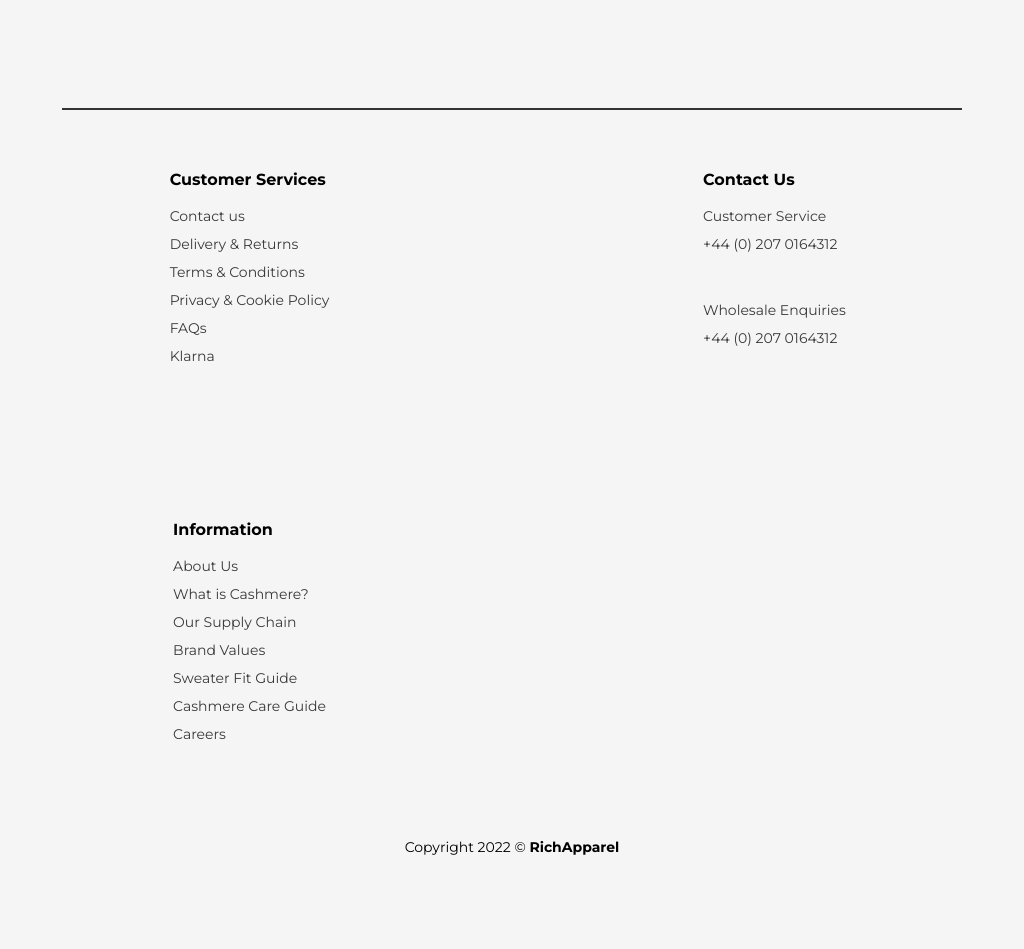
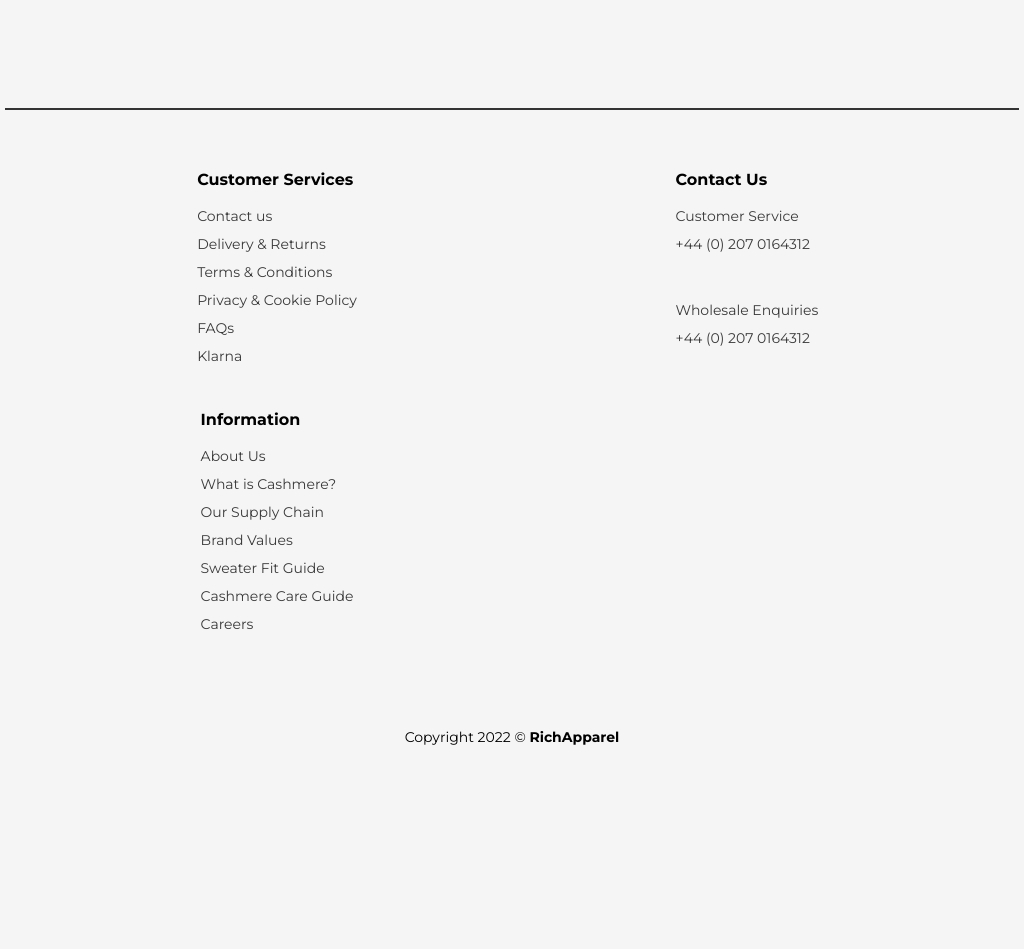
Before and after one commit to shipatulhasan/avi, a plain HTML site: page index.html in a window 1024 px wide. Shown: the part 1497-2446 px from the top of the page. After the commit the page ends 2383 px from the top, so only its background shows below. Drawn offline with Linux system fonts and the light colour scheme.

Commit message:
updated style

```diff
--- a/styles/style.css
+++ b/styles/style.css
@@ -338,7 +338,7 @@ footer li a{
     footer {
         padding: 20px 0;
     }
-    footer .container {
+    footer .wrapper {
         max-width: 680px;
     }
     footer .grid{
@@ -376,7 +376,10 @@ footer li a{
     footer {
         padding: 50px 0;
     }
-    footer .container {
+    footer .wrapper {
         max-width: 900px;
     }
+    footer .grid{
+        gap: 40px;
+    }
 }
```
